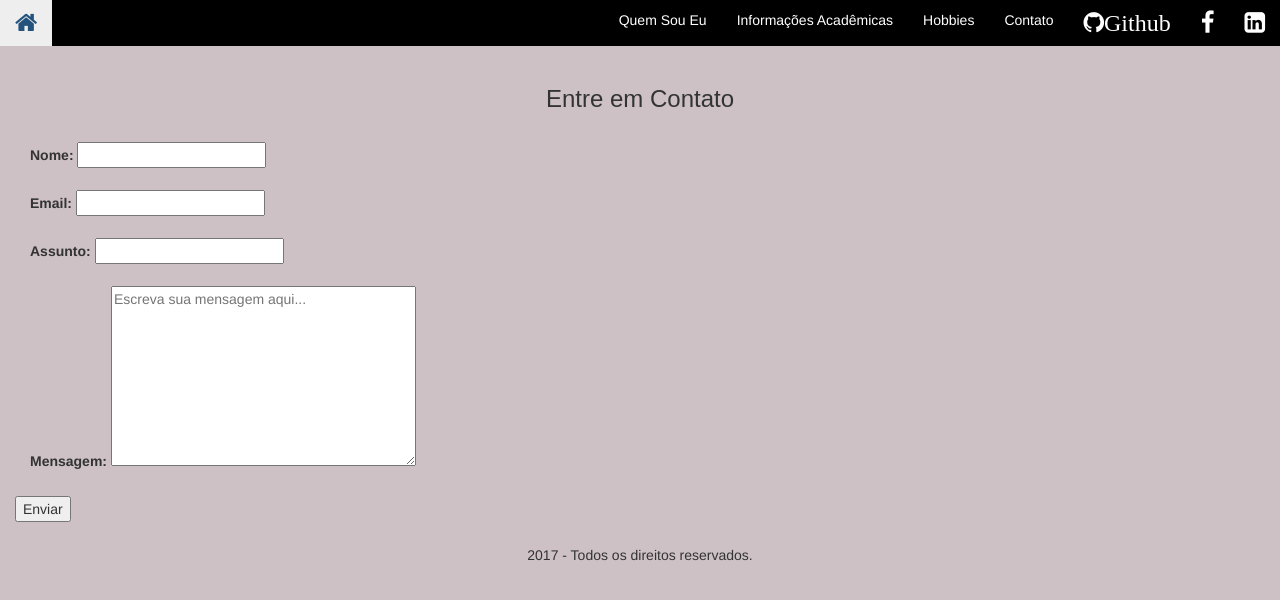
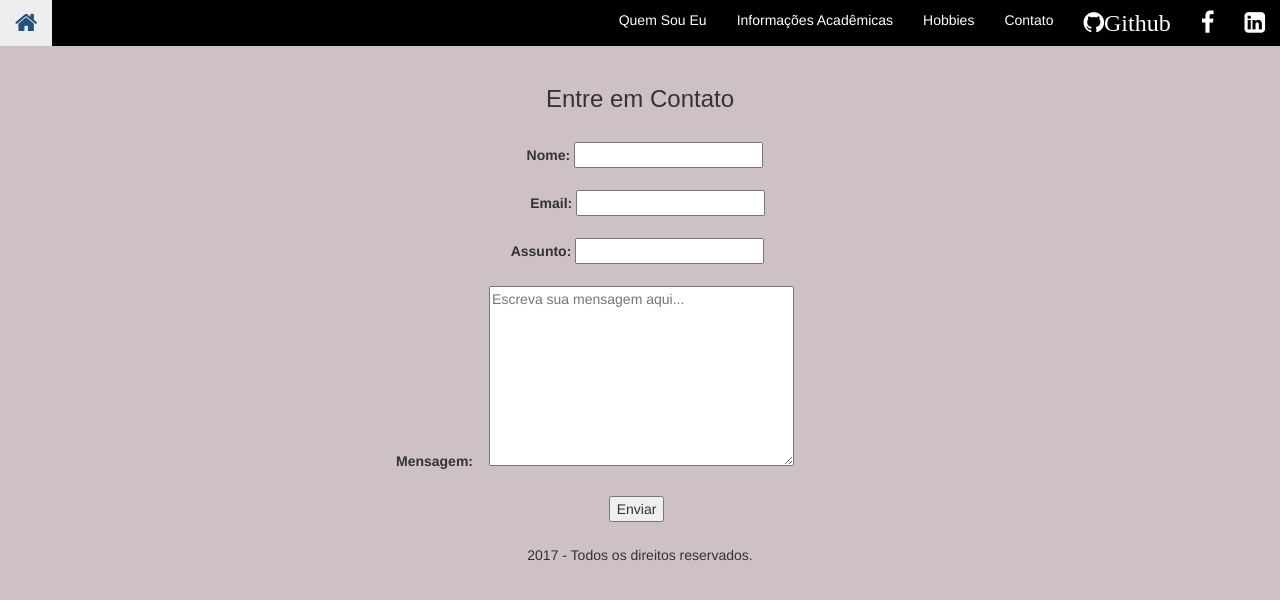
Before and after one commit to yagosenhorini/HTML, a PHP site: page /entrar_contato.php in a window 1280 px wide. Shown: the top 600 px of the page. Run offline with PHP 8.4, Linux system fonts and the light colour scheme.

Commit message:
Att de posição

```diff
--- a/CSS/css_website.css
+++ b/CSS/css_website.css
@@ -88,37 +88,32 @@ li a:hover:not(.active) {
 
 #nome{
 	position: relative;
-
+	left: 40.7%;
 }
 
 #email{
 	position: relative;
-
+	left: 41%;
 }
 
 #assunto{
 	position: relative;
-
-}
-
-#telefone{
-	position: relative;
-
+	left: 39.4%;
 }
 
 #mensagem{
 	position: relative;
-
+	left: 30%;
 }
 
 #texto{
 	position:relative;
 	width: 25%;
 	height: 180px;
+	left: 31%;
 }
 
 #btn-envio{
 	position: relative;
-
-
+	left: 47.5%;
 }
```
